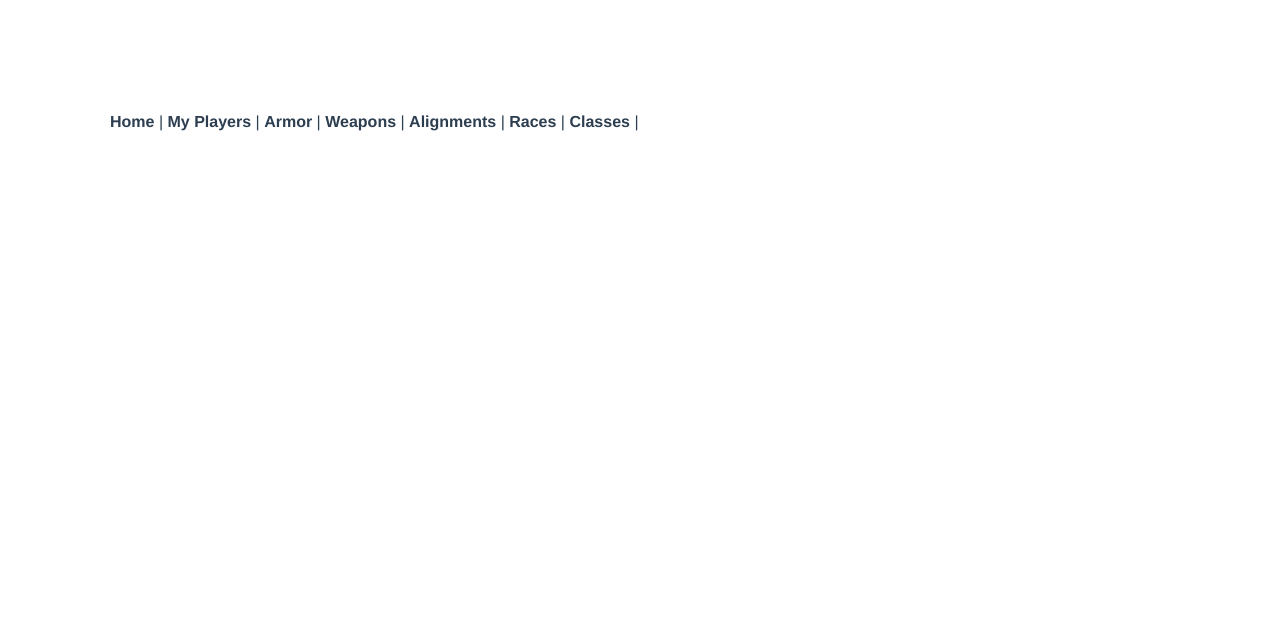
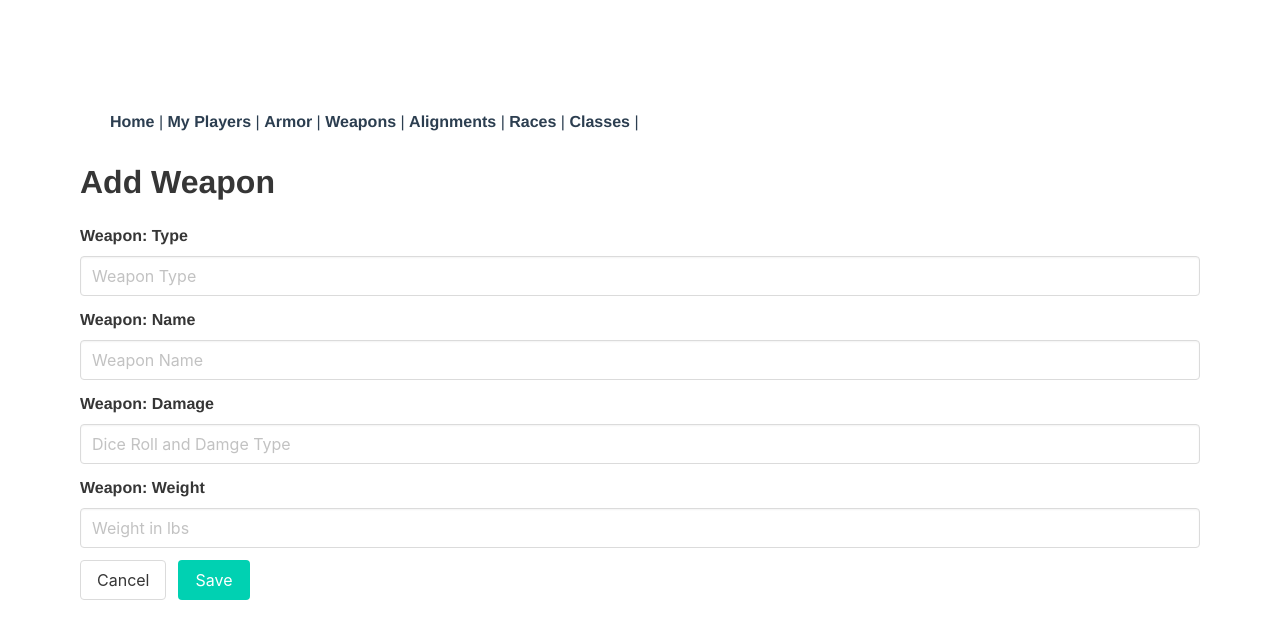
Before and after one commit to CatKW/DandDUpdate, a Vue app in the folder frontend-vue/: page /#/weapon/add in a window 1280 px wide. Shown: the top 638 px of the page. Built offline with nearby package versions, Linux system fonts and the light colour scheme.

Commit message:
AboutTime

```diff
--- a/frontend-vue/src/router/index.js
+++ b/frontend-vue/src/router/index.js
@@ -29,6 +29,11 @@ const routes = [
     component: () => import ('../views/Weapons.vue')
   },
   {
+    path: "/weapon/add",
+    name: 'AddWeapon',
+    component: () => import ('../views/AddWeapon.vue')
+  },
+  {
     path: '/alignments',
     name: 'Alignments',
     component: () => import ('../views/Alignments.vue')
@@ -42,6 +47,11 @@ const routes = [
     path: '/creatures',
     name: 'Creatures',
     component: () => import ('../views/Creatures.vue')
+  },
+  {
+    path: '/creature/:id',
+    name: 'Creature',
+    component: () => import ('../views/CreatureDetail.vue')
   },
 
   {
@@ -57,7 +67,7 @@ const routes = [
   {
     path: '/players/add',
     name: 'AddPlayers',
-    component: () => import ('../views/AddPlayer.vue')
+    component: () => import ('../views/AddPlayers.vue')
   }
 
 
--- a/frontend-vue/src/views/AddArmor.vue
+++ b/frontend-vue/src/views/AddArmor.vue
@@ -35,6 +35,7 @@
             <div class="control">
                 <input class="input" type="number" v-model="armor.weight" placeholder="Weight in lbs"/>
             </div>
+        </div>
 
             <div class="field is-grouped">
                 <div class="control">
@@ -45,7 +46,6 @@
                 </div>
             </div>
         </div>
-    </div>
 </template>
 
 <script>
@@ -65,6 +65,7 @@ export default {
             console.log('AddArmor.save() armor=', this.armor)
             const response = await this.$http.post('http://localhost:8080/api/armor/', this.armor);
             console.log('AddArmor.save() response=', response);
+            this.$router.push({path: '/armors'})
         },
         cancel() {
             this.$router.push({path: '/armors'})
--- a/frontend-vue/src/views/AddPlayer.vue
+++ b/frontend-vue/src/views/AddPlayers.vue
@@ -28,6 +28,7 @@
 
 <script>
 export default {
+    name: "AddPlayers",
     data:() => ({
         player: {
             playerName: "",
@@ -36,18 +37,15 @@ export default {
    }),
     methods: {
         async save() {
-            console.log('AddPlayer.save() player=', this.player)
+            console.log('AddPlayers.save() player=', this.player)
             const response = await this.$http.post('http://localhost:8080/api/player/', this.player);
-            console.log('AddPlayer.save() response=', response);
+            console.log('AddPlayers.save() response=', response);
+            this.$router.push({path: '/players'});
         },
         cancel () {
             this.$router.push({path: '/players'})
         },
-        async getPlayer() {
-            const data = await this.$http.get("http://localhost:8080/api/player");
-            console.log('getPlayers data', data)
-            return data;
-        }
+
     }
 }
 </script>
--- /dev/null
+++ b/frontend-vue/src/views/AddWeapon.vue
@@ -0,0 +1,67 @@
+<template>
+    <div>
+        <h1 class="title"> Add Weapon</h1>
+        <div class="field">
+            <label class="label" for="type">Weapon: Type</label>
+            <div class="controller">
+                <input id="type" class="input" type="text" v-model="weapon.type" placeholder="Weapon Type"/>
+            </div>
+        </div>
+
+        <div class="field">
+            <label class="label" for="name">Weapon: Name</label>
+            <div class="controller">
+                <input id="name" class="input" type="text" v-model="weapon.name" placeholder="Weapon Name"/>
+            </div>
+        </div>
+
+        <div class="field">
+            <label class="label" for="damage">Weapon: Damage</label>
+            <div class="controller">
+                <input id="damage" class="input" type="text" v-model="weapon.damage" placeholder="Dice Roll and Damge Type"/>
+            </div>
+        </div>
+
+        <div class="field">
+            <label class="label" for="weight">Weapon: Weight</label>
+            <div class="controller">
+                <input id="weight" class="input" type="number" v-model="weapon.weight" placeholder="Weight in lbs"/>
+            </div>
+        </div>
+
+        <div class="field is-grouped">
+            <div class="control">
+                <button @click="cancel" class="button">Cancel</button>
+            </div>
+            <div class="control">
+                <button @click="save" class="button is-primary">Save</button>
+            </div>
+        </div>
+    </div>
+</template>
+
+<script>
+export default {
+    name: 'AddWeapon',
+    data: () => ({
+        weapon: {
+            type: "",
+            name: "",
+            damage: "",
+            weight: ""
+        }
+    }),
+    methods: {
+        async save () {
+            console.log('AddWeapon.save() weapon=', this.weapon )
+            const response = await this.$http.post('http://localhost:8080/api/weapons/', this.weapon);
+            console.log('AddWeapon.save() response=', response);
+            this.$router.push({path: '/weapons'})
+        },
+        cancel() {
+            this.$router.push({path: '/weapons'})
+        },
+
+    }
+}
+</script>
--- /dev/null
+++ b/frontend-vue/src/views/CreatureDetail.vue
@@ -0,0 +1,20 @@
+<template>
+    <div>
+        <span>{{creature.name}}</span>
+
+         <iframe width="560" height="315" :src="creature.video" frameborder="0" allow="accelerometer; autoplay; clipboard-write; encrypted-media; gyroscope; picture-in-picture" allowfullscreen></iframe>
+    </div>
+
+</template>
+
+<script>
+export default {
+    data: () => ({
+        creature: ""
+    }),
+    async mounted() {
+        const {data} = await this.$http.get('http://localhost:8080/api/creature/' + this.$route.params.id);
+        this.creature = data;
+    }
+}
+</script>
--- a/frontend-vue/src/views/Creatures.vue
+++ b/frontend-vue/src/views/Creatures.vue
@@ -15,7 +15,7 @@
                 <tbody>
                     <tr v-for="creature in creatures" :key="creature.id">
                         <td>{{creature.id}}</td>
-                        <td><a @click="creatureDetails(creature.id)">{{creature.name}}</a></td>
+                        <td><a @click="creatureDetail(creature.id)">{{creature.name}}</a></td>
                         <td>{{creature.description}}</td>
                     </tr>
                 </tbody>
@@ -30,6 +30,12 @@ export default {
         creatures:{},
     }),
 
+    methods: {
+        creatureDetail(creatureId){
+            this.$router.push('creature/' + creatureId);
+        }
+    },
+
     async mounted() {
         console.log('creatures being mounted')
         const{data} = await this.$http.get('http://localhost:8080/api/creature');
--- a/frontend-vue/src/views/Weapons.vue
+++ b/frontend-vue/src/views/Weapons.vue
@@ -4,6 +4,8 @@
             <h1 class="title">Dungeons and Dragons: Weapons</h1>
             <p class="information">This is just some of the weapons your character may be able to utilize</p>
         </div>
+
+        <router-link to="weapon/add" tag="button" class="button is-primary">Add Weapon</router-link>
 
         <div class="content">
             <table id="weapons" class="table">
```
